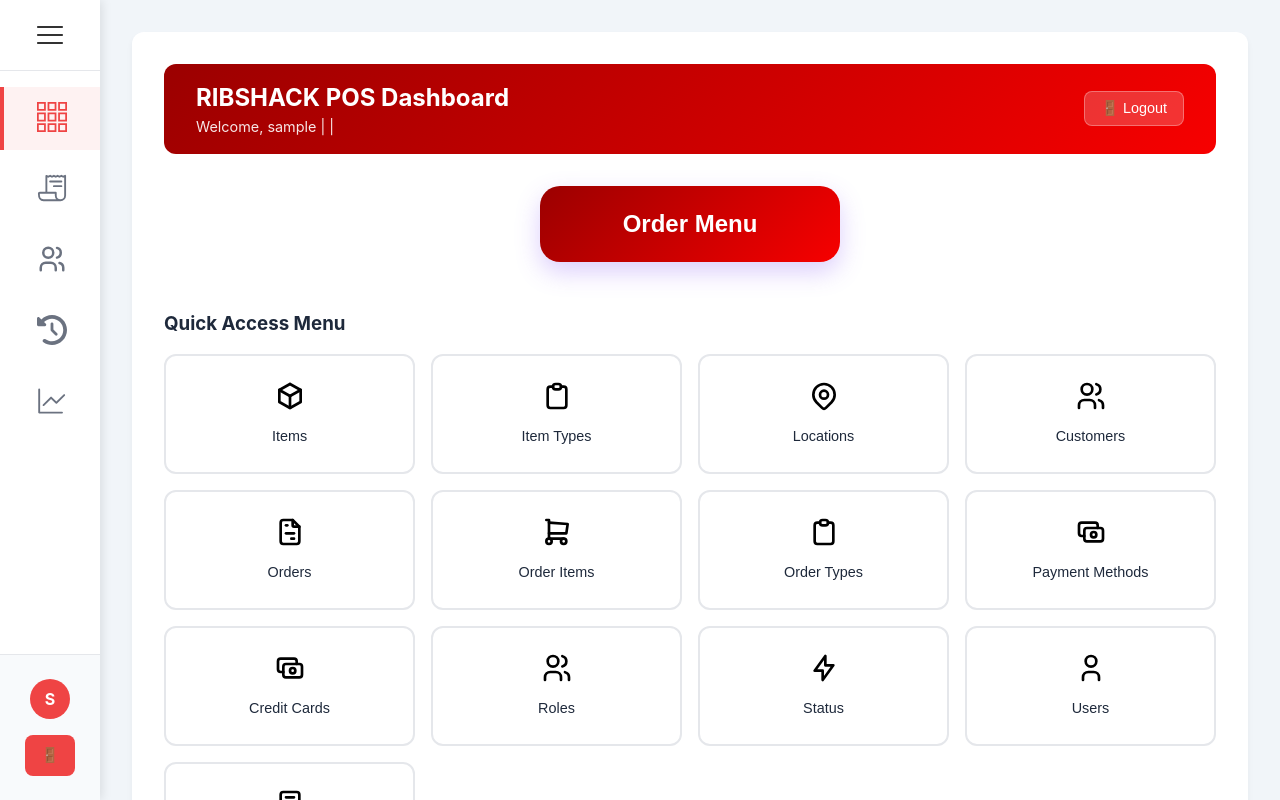
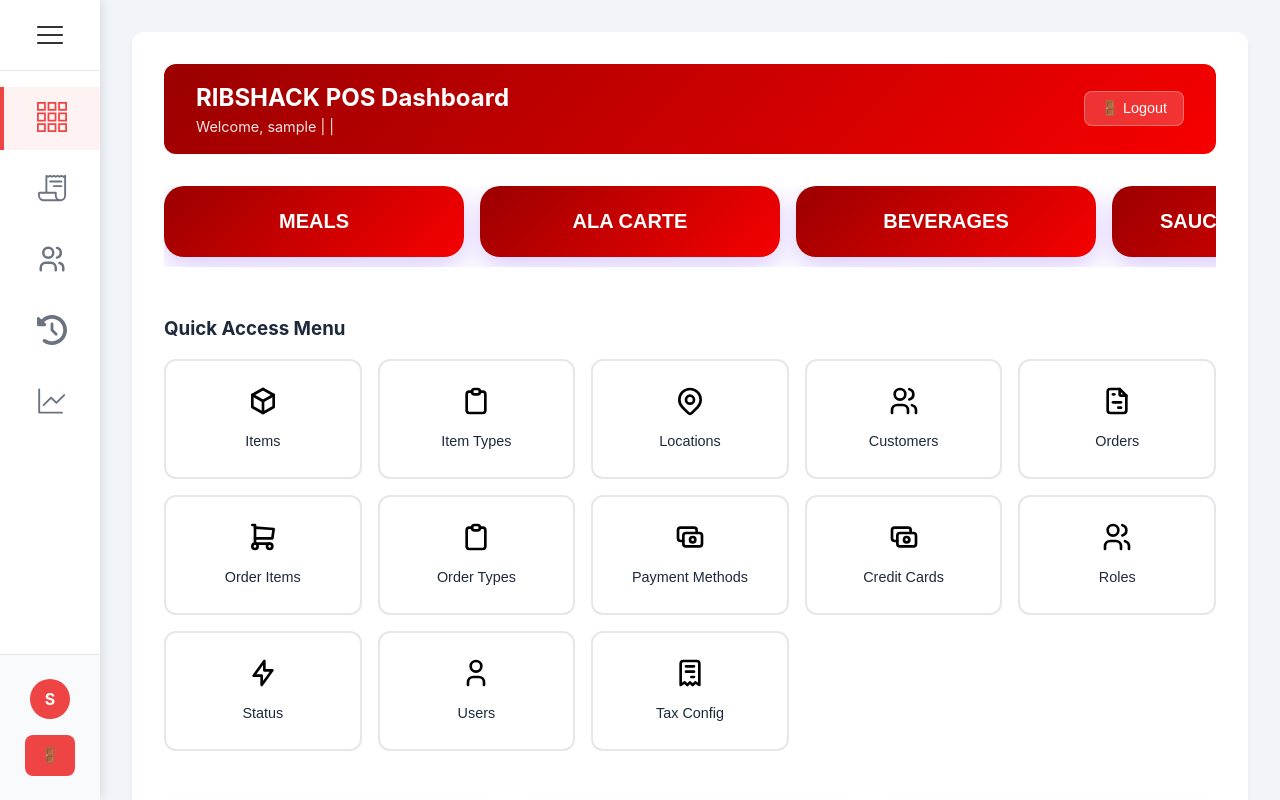
Before and after one commit to sbellocillo/react-pos-app, a React (Vite) app: page / in a window 1280 px wide. Built offline with nearby package versions, Linux system fonts and the light colour scheme; sample sign-in values are in the browser's storage.

Commit message:
Update App.jsx
- UI Update to follow figma

```diff
--- a/src/App.jsx
+++ b/src/App.jsx
@@ -125,8 +125,19 @@
         </button>
       </div>
 
-      {/* Order Menu Button */}
-      <div style={{ marginTop: '2rem', marginBottom: '3rem' }}>
+      {/* --- ORDER MENU: Horizontal Scrollable Row --- */}
+      <div style={{
+          marginTop: '2rem',
+          marginBottom: '3rem',
+          display: 'flex',            // Flexbox
+          flexDirection: 'row',       // Row layout
+          flexWrap: 'nowrap',         // NO WRAPPING (Forces scroll)
+          overflowX: 'auto',          // Enable Horizontal Scroll
+          justifyContent: 'flex-start', // Align left
+          gap: '1rem',                // Space between buttons
+          paddingBottom: '10px'       // Padding for scrollbar
+      }}>
+        {/* Button 1 */}
         <button
           onClick={() => navigate('/ordermenu')}
           style={{
@@ -135,7 +146,7 @@
             border: 'none',
             borderRadius: '20px',
             padding: '1.5rem 3rem',
-            fontSize: '1.5rem',
+            fontSize: '1.25rem',
             fontWeight: 'bold',
             cursor: 'pointer',
             display: 'flex',
@@ -143,8 +154,8 @@
             gap: '1rem',
             boxShadow: '0 10px 25px rgba(139, 92, 246, 0.3)',
             transition: 'all 0.3s ease',
-            margin: '0 auto',
-            minWidth: '300px',
+            minWidth: '300px',        // Fixed width ensures they don't shrink
+            flexShrink: 0,            // PREVENTS shrinking
             justifyContent: 'center'
           }}
           onMouseOver={(e) => {
@@ -156,16 +167,115 @@
             e.target.style.boxShadow = '0 10px 25px rgba(139, 92, 246, 0.3)';
           }}
         >
-          <span>Order Menu</span>
+          <span>MEALS</span>
+        </button>
+
+        {/* Button 2 (Example Duplicate) */}
+        <button
+          onClick={() => navigate('/ordermenu')}
+          style={{
+            background: 'linear-gradient(135deg, #9b0000ff 0%, #f70000ff 100%)',
+            color: 'white',
+            border: 'none',
+            borderRadius: '20px',
+            padding: '1.5rem 3rem',
+            fontSize: '1.25rem',
+            fontWeight: 'bold',
+            cursor: 'pointer',
+            display: 'flex',
+            alignItems: 'center',
+            gap: '1rem',
+            boxShadow: '0 10px 25px rgba(139, 92, 246, 0.3)',
+            transition: 'all 0.3s ease',
+            minWidth: '300px',
+            flexShrink: 0,
+            justifyContent: 'center'
+          }}
+          onMouseOver={(e) => {
+            e.target.style.transform = 'translateY(-3px)';
+            e.target.style.boxShadow = '0 15px 35px rgba(139, 92, 246, 0.4)';
+          }}
+          onMouseOut={(e) => {
+            e.target.style.transform = 'translateY(0)';
+            e.target.style.boxShadow = '0 10px 25px rgba(139, 92, 246, 0.3)';
+          }}
+        >
+          <span>ALA CARTE</span>
+        </button>
+
+         {/* Button 3 (Example Duplicate) */}
+         <button
+          onClick={() => navigate('/ordermenu')}
+          style={{
+            background: 'linear-gradient(135deg, #9b0000ff 0%, #f70000ff 100%)',
+            color: 'white',
+            border: 'none',
+            borderRadius: '20px',
+            padding: '1.5rem 3rem',
+            fontSize: '1.25rem',
+            fontWeight: 'bold',
+            cursor: 'pointer',
+            display: 'flex',
+            alignItems: 'center',
+            gap: '1rem',
+            boxShadow: '0 10px 25px rgba(139, 92, 246, 0.3)',
+            transition: 'all 0.3s ease',
+            minWidth: '300px',
+            flexShrink: 0,
+            justifyContent: 'center'
+          }}
+          onMouseOver={(e) => {
+            e.target.style.transform = 'translateY(-3px)';
+            e.target.style.boxShadow = '0 15px 35px rgba(139, 92, 246, 0.4)';
+          }}
+          onMouseOut={(e) => {
+            e.target.style.transform = 'translateY(0)';
+            e.target.style.boxShadow = '0 10px 25px rgba(139, 92, 246, 0.3)';
+          }}
+        >
+          <span>BEVERAGES</span>
+        </button>
+
+         {/* Button 4 (Example Duplicate) */}
+         <button
+          onClick={() => navigate('/ordermenu')}
+          style={{
+            background: 'linear-gradient(135deg, #9b0000ff 0%, #f70000ff 100%)',
+            color: 'white',
+            border: 'none',
+            borderRadius: '20px',
+            padding: '1.5rem 3rem',
+            fontSize: '1.25rem',
+            fontWeight: 'bold',
+            cursor: 'pointer',
+            display: 'flex',
+            alignItems: 'center',
+            gap: '1rem',
+            boxShadow: '0 10px 25px rgba(139, 92, 246, 0.3)',
+            transition: 'all 0.3s ease',
+            minWidth: '300px',
+            flexShrink: 0,
+            justifyContent: 'center'
+          }}
+          onMouseOver={(e) => {
+            e.target.style.transform = 'translateY(-3px)';
+            e.target.style.boxShadow = '0 15px 35px rgba(139, 92, 246, 0.4)';
+          }}
+          onMouseOut={(e) => {
+            e.target.style.transform = 'translateY(0)';
+            e.target.style.boxShadow = '0 10px 25px rgba(139, 92, 246, 0.3)';
+          }}
+        >
+          <span>SAUCES AND ADD-ONS</span>
         </button>
       </div>
 
-      {/* Quick Access Menu */}
+      {/* --- QUICK ACCESS MENU: 5-Column Grid --- */}
       <div style={{ marginTop: '2rem' }}>
         <h3 style={{ marginBottom: '1rem', color: '#1e293b' }}>Quick Access Menu</h3>
         <div style={{
-          display: 'grid',
-          gridTemplateColumns: 'repeat(auto-fit, minmax(200px, 1fr))',
+          display: 'grid',                          // <--- Reverted to Grid
+          gridTemplateColumns: 'repeat(5, 1fr)',    // <--- Exactly 5 Columns
           gap: '1rem',
           marginBottom: '3rem'
         }}>
@@ -186,18 +296,19 @@
                 alignItems: 'center',
                 gap: '0.5rem',
                 minHeight: '120px',
+                // Removed fixed width so grid controls sizing
                 fontSize: '0.9rem',
                 fontWeight: '500'
               }}
               onMouseOver={(e) => {
-                e.target.style.borderColor = '#dc2626';
-                e.target.style.transform = 'translateY(-2px)';
-                e.target.style.boxShadow = '0 8px 15px rgba(220, 38, 38, 0.1)';
+                e.currentTarget.style.borderColor = '#dc2626';
+                e.currentTarget.style.transform = 'translateY(-2px)';
+                e.currentTarget.style.boxShadow = '0 8px 15px rgba(220, 38, 38, 0.1)';
               }}
               onMouseOut={(e) => {
-                e.target.style.borderColor = '#e5e7eb';
-                e.target.style.transform = 'translateY(0)';
-                e.target.style.boxShadow = 'none';
+                e.currentTarget.style.borderColor = '#e5e7eb';
+                e.currentTarget.style.transform = 'translateY(0)';
+                e.currentTarget.style.boxShadow = 'none';
               }}
             >
               <span style={{ fontSize: '2rem' }}>{item.icon}</span>
@@ -254,16 +365,15 @@
   return st.charAt(0).toUpperCase();
 }
 
-// --- MAIN LAYOUT (Fixed Sidebar + Scrollable Content + Centered Icons) ---
 function MainLayout({ children }) {
   const location = useLocation();
   const navigate = useNavigate();
 
-  // Unified icon style
   const iconStyle = { width: '30px', height: '30px' };
 
   const menuItems = [
     { id: 'dashboard', icon: <TfiLayoutGrid3 style={iconStyle} />, path: '/' },
+    //{ id: 'orderMenu', label: 'Order Menu', icon: <TbShoppingCart />, path: '/ordermenu' },
     { id: 'items', icon: <IoReceiptOutline style={iconStyle} />, path: '/items' },
     { id: 'itemTypes', icon: <TbUsers style={iconStyle} />, path: '/itemtypes' },
     { id: 'locations', icon: <FaClockRotateLeft style={iconStyle} />, path: '/locations' },
```
